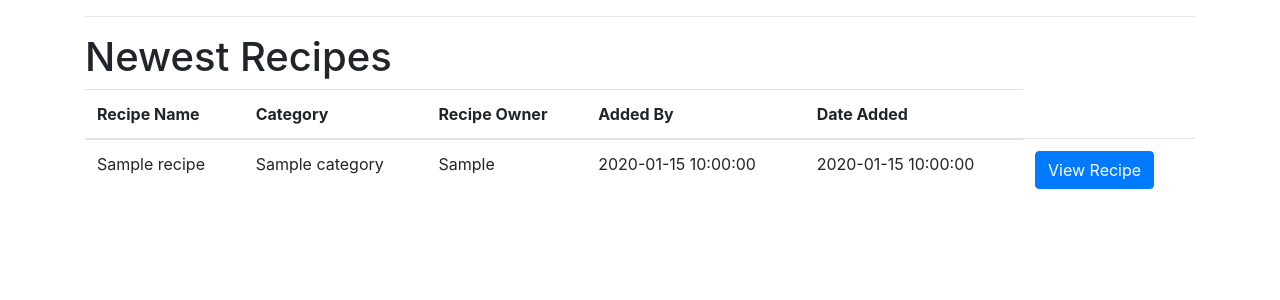
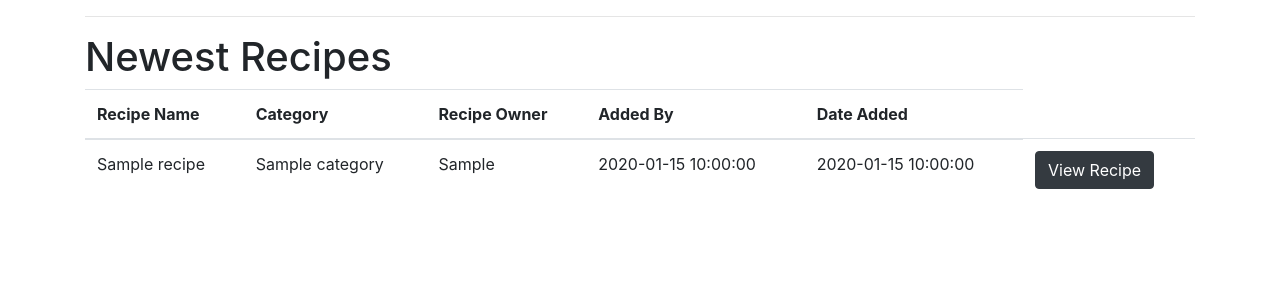
Before and after one commit to MeierLipman/recipe_application, a Flask app: page / in a window 1280 px wide. Shown: the part 59-359 px from the top of the page. Run offline with Flask 2, Linux system fonts and the light colour scheme; a database or web service that is not in the repository returns one stand-in record (values such as "Sample title"); some libraries are stand-ins or nearby versions.

Commit message:
Update index.html

```diff
--- a/templates/index.html
+++ b/templates/index.html
@@ -34,7 +34,7 @@
             <td> {{ recipe['date_added'] }}</td>
             <td>
                 <form action="{{ url_for('print_recipe', recipe_id=recipe['_id']) }}" method="POST">
-                    <input type="submit" class="btn btn-primary" value="View Recipe" />
+                    <input type="submit" class="btn btn-dark" value="View Recipe" />
                 </form>
             </td>
         </tr>
```
